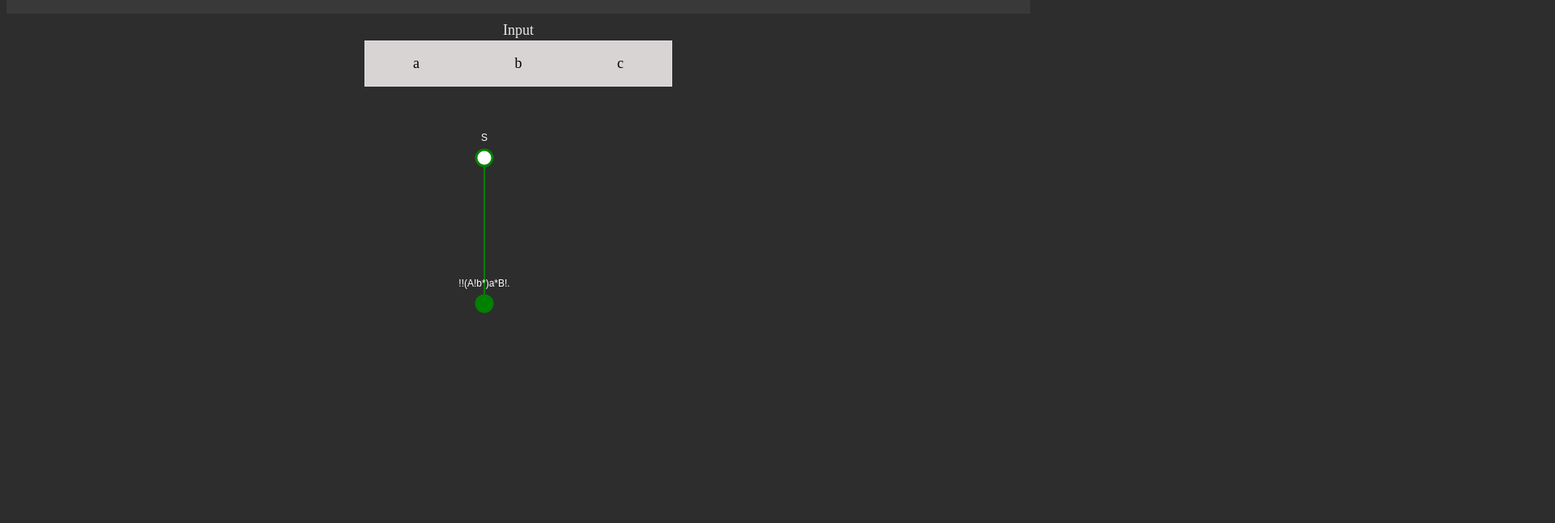
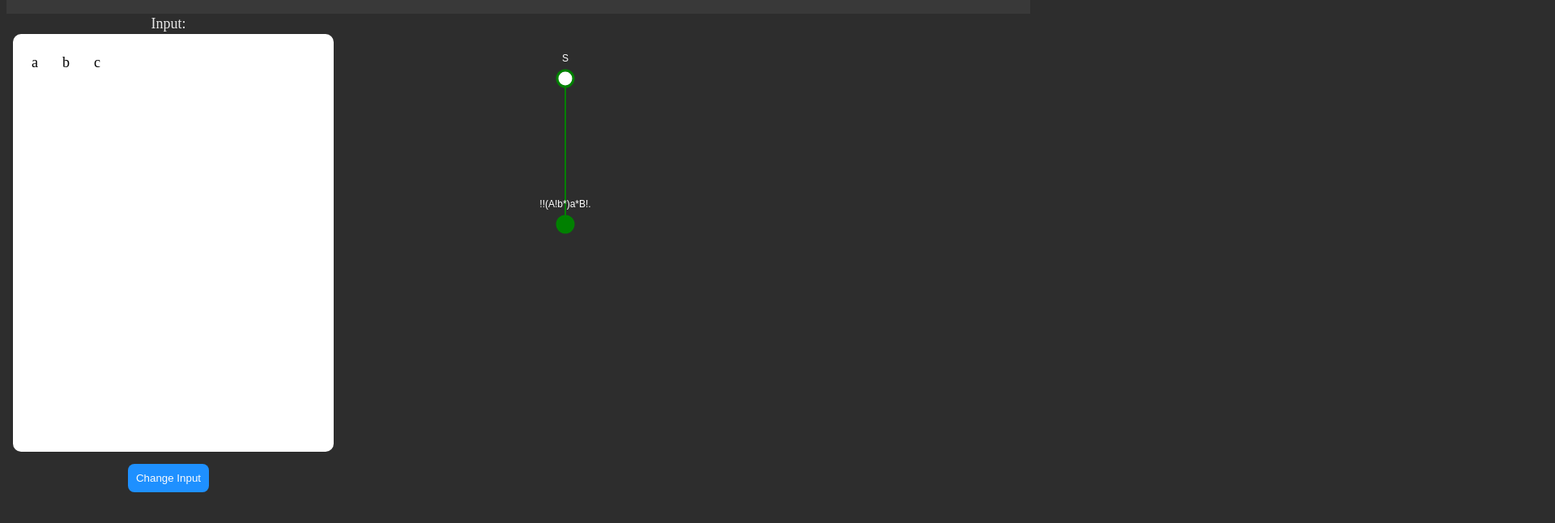
Before and after one commit to lives-group/vpeg, a plain HTML site: page pages/output-debug.html in a window 1280 px wide. Shown: the part 80-726 px from the top of the page at 81% size, 1920 px wide, since content can reach past the window. Drawn offline with nearby package versions, Linux system fonts and the light colour scheme.

Commit message:
Colocando textarea, melhorando o layout da página

```diff
--- a/css/style.css
+++ b/css/style.css
@@ -88,6 +88,10 @@ body {
   cursor: pointer;
 }
 
+.tree {
+  z-index: 50;
+}
+
 .node circle {
   fill: #fff;
   stroke-width: 3px;
@@ -114,7 +118,6 @@ td,
 th {
   border: 1px solid #ddd;
   text-align: center;
-  background-color: rgb(216, 212, 212);
 }
 
 table {
@@ -129,9 +132,10 @@ td {
 }
 
 .svg {
-  width: 100%;
-  height: 100%;
+  /* width: 80vw;
+  height: 10000;
   margin: auto;
+  overflow: auto; */
 }
 
 /* Racket */
@@ -142,3 +146,41 @@ h2 {
 p {
   color: rgb(52, 255, 29);
 }
+
+.letter {
+  color: black;
+  background-color: white;
+  text-align: start;
+  padding: 8px;
+  text-decoration: none;
+  font-size: 18px;
+  line-height: 25px;
+  border-radius: 10px;
+  width: 30%;
+  margin-right: 20px;
+  z-index: -1;
+  width: 380px;
+  height: 500px;
+}
+
+/* Ao clicar no input, arrumar a borda */
+.letter:focus {
+  outline: none;
+  border: 2px solid dodgerblue;
+}
+
+.header-distance {
+  margin-top: 89px;
+
+}
+
+.botao {
+  background-color: dodgerblue;
+  color: rgb(252, 252, 252);
+  border: none;
+  padding: 10px;
+  text-align: center;
+  text-decoration: none;
+  margin-top: 15px;
+  border-radius: 8px;
+}
--- a/js/main.js
+++ b/js/main.js
@@ -25,24 +25,50 @@ const inputText = "abc";
 const inputRow = document.getElementById("input");
 
 inputRow.innerHTML = "";
+
 for (let i = 0; i < inputText.length; i++) {
 
     const cell = document.createElement("td");
     const cellText = document.createTextNode(inputText[i]);
     cell.appendChild(cellText);
     inputRow.appendChild(cell);
-    inputRow.cells[i].style.color = "black";
+
+    //As células da tabela na verdade estão dentro de um div, então é preciso acessar o pai do pai
+    console.log(inputRow.children[0]);
+
+    inputRow.children[i].style.color = "black";
 }
 
 function resetInputColor() {
     for (let i = 0; i < inputText.length; i++) {
-        inputRow.cells[i].style.color = "black";
-        inputRow.cells[i].style.fontWeight = "normal";
+        inputRow.children[i].style.color = "black";
+        inputRow.children[i].style.fontWeight = "normal";
     }
 }
 
+// // Onchange para, quando o usuário digitar algo, atualizar a tabela
+// function updateInput() {
+//     const inputText = document.getElementById("input").textContent;
+//     // inputRow.innerHTML = "";
+//     const size = inputText.length;
+//     console.log(inputText)
+
+
+//         const cell = document.createElement("td");
+//         const cellText = document.createTextNode(inputText[inputText.length - 1]);
+//         cell.appendChild(cellText);
+//         inputRow.appendChild(cell);
+
+//         //As células da tabela na verdade estão dentro de um div, então é preciso acessar o pai do pai
+
+//         inputRow.children[i].style.color = "black";
+// }
+
+// // Adicionando o listener para o onchange
+// document.getElementById("input").addEventListener("input", updateInput);
+
 // ************** Generate the tree diagram	 *****************
-var margin = { top: 80, right: 0, bottom: 0, left: 150 };
+var margin = { top: 80, right: 0, bottom: 0, left: 250 };
 var width = 960 - margin.right - margin.left;
 var height = 960 - margin.top - margin.bottom;
 
@@ -56,10 +82,18 @@ var diagonal = d3.svg.diagonal().projection(function (d) {
     return [d.x, d.y];
 });
 
+d3.select(window).on("resize", resize);
+
+function resize() {
+    var width = parseInt(d3.select("body").style("width"));
+    var height = parseInt(d3.select("body").style("height"));
+    d3.select("svg").attr("width", width).attr("height", height);
+}
+
 var svg = d3
-    .select("body")
+    .select(".tree")
     .append("svg")
-    .attr("width", '100%')
+    .attr("width", '150vw')
     .attr("height", 10000)
     .append("g")
     .attr("transform", "translate(" + margin.left + "," + margin.top + ")")
@@ -236,11 +270,11 @@ function mouseOver(d) {
 
     for (let i = 0; i < inputText.length; i++) {
         if (i >= d.from && i < d.to && d.from != -1) {
-            inputRow.cells[i].style.color = "orange";
-            inputRow.cells[i].style.fontWeight = "bold";
+            inputRow.children[i].style.color = "orange";
+            inputRow.children[i].style.fontWeight = "bold";
         }
         else {
-            inputRow.cells[i].style.color = "black";
+            inputRow.children[i].style.color = "black";
         }
     }
 
@@ -271,8 +305,8 @@ var sticky = header.offsetTop;
 
 function fixed() {
     if (window.pageYOffset > sticky) {
-        header.classList.add("sticky");
+        header.classList.remove("header-distance");
     } else {
-        header.classList.remove("sticky");
+        header.classList.add("header-distance");
     }
 }
--- a/pages/output-debug.html
+++ b/pages/output-debug.html
@@ -1,5 +1,6 @@
 <!DOCTYPE html>
 <html>
+
 <head>
   <meta charset="UTF-8" />
   <title>VPEG</title>
@@ -8,6 +9,7 @@
   <script src="https://d3js.org/d3.v7.min.js"></script>
 
 </head>
+
 <body>
   <div class="header">
     <a href="#default" class="logo">VPeg</a>
@@ -19,19 +21,22 @@
     </div>
   </div>
 
-    <div class="input" id="fixed_input">
-      Input
+  <div class="input sticky header-distance" id="fixed_input">
+    Input:
     <table>
       <tbody>
-          <tr id="input">
+        <div contenteditable="true" type="text" id="input" class="letter" value="">
 
-          </tr>
+        </div>
+        <button class="botao" type="submit">Change Input</button>
       </tbody>
     </table>
   </div>
+  <div class="tree"></div>
 
   <script src="https://cdnjs.cloudflare.com/ajax/libs/d3/3.5.17/d3.min.js"></script>
   <script src="../js/main.js"></script>
 
 </body>
+
 </html>
--- a/test4.json
+++ b/test4.json
@@ -11,14 +11,14 @@
                 "parent": "S",
                 "type": "green",
                 "from": 0,
-                "to": 3,
+                "to": 1,
                 "_children": [
                     {
                         "name": "!!(A!b*)",
                         "parent": "S",
                         "type": "green",
                         "from": 0,
-                        "to": 3,
+                        "to": 2,
                         "_children": [
                             {
                                 "name": "!(A!b*)",
```
Lines whose indentation alone changed are shown as unchanged.
